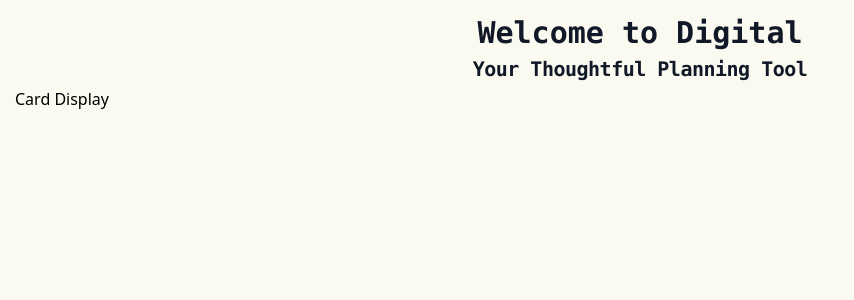
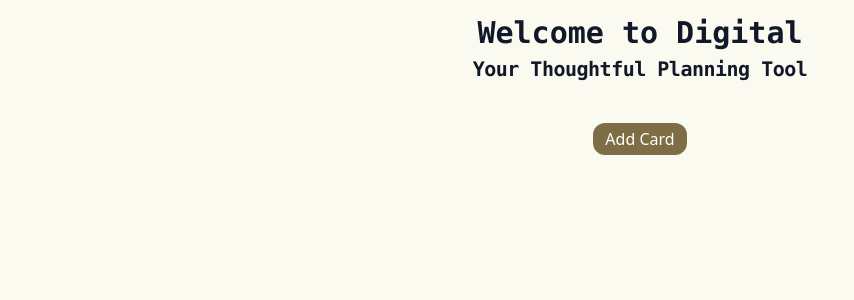
Before and after one commit to andrewjulian/mern-habit-tracker, a React (Vite) app in the folder client/: page /landing in a window 1280 px wide. Shown: the top 300 px of the page, without its empty margins (0-854 px from the left). Built offline with nearby package versions, Linux system fonts and the light colour scheme.

Commit message:
add card route added

```diff
--- a/client/src/App.jsx
+++ b/client/src/App.jsx
@@ -56,7 +56,7 @@ function App() {
       <Navbar user={user} userLogout={userLogout} />
       <Routes>
         <Route path="/landing" element={<Landing />} />
-        <Route path="/cards" element={<CardDisplay />} />
+        <Route path="*" element={<Navigate to="/landing" />} />
       </Routes>
     </div>
   );
--- a/client/src/Components/Card.jsx
+++ b/client/src/Components/Card.jsx
@@ -4,24 +4,6 @@ import CardTasks from "./CardTasks";
 
 const Card = () => {
   const [startDate, setStartDate] = useState(new Date());
-
-  const tasks = [
-    {
-      id: 1,
-      task: "The Highlight will go here",
-      status: 0,
-    },
-    {
-      id: 2,
-      task: "The Highlight will go here",
-      status: 0,
-    },
-    {
-      id: 3,
-      task: "The Highlight will go here",
-      status: 0,
-    },
-  ];
 
   const displayTasks = tasks.map((task, index) => {
     return <CardTasks key={index} task={task} />;
@@ -46,6 +28,9 @@ const Card = () => {
                   {displayTasks}
                 </div>
               </div>
+              <button>
+                <p>Add Task</p>
+              </button>
             </div>
           </div>
         </div>
--- a/client/src/Components/CardDisplay.jsx
+++ b/client/src/Components/CardDisplay.jsx
@@ -1,9 +1,12 @@
 import React from "react";
+import Card from "./Card";
 
-const CardDisplay = () => {
+const CardDisplay = ({ user }) => {
   return (
-    <div>
-      <h1> Card Display </h1>
+    <div className="text-center align-middle mt-10">
+      <button className="bg-[#7e6e45] rounded-xl text-white px-3 py-1">
+        <p>Add Card</p>
+      </button>
     </div>
   );
 };
```
